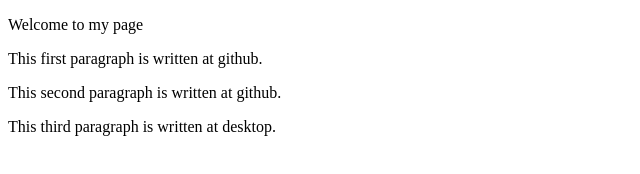
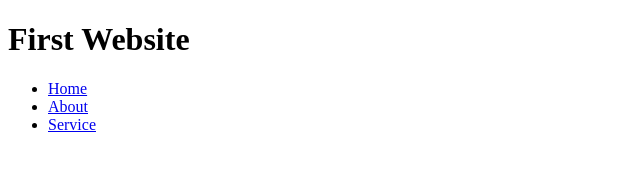
Before and after one commit to runaia/my-site, a plain HTML site: page index.html in a window 1280 px wide. Shown: the whole page, without its empty margins (0-640 px from the left). Drawn offline with Linux system fonts and the light colour scheme.

Commit message:
test Commit
add Folder
- css

add File
- about.html
- services.html

```diff
--- a/index.html
+++ b/index.html
@@ -3,13 +3,26 @@
 <head>
     <meta charset="UTF-8">
     <meta name="viewport" content="width=device-width, initial-scale=1.0">
+    <link rel="stylesheet" href="./css/style.css">
     <title>Welcome</title>
 </head>
 <body>
-    <p>Welcome to my page</p>
-    <p>This first paragraph is written at github.</p>
-    <p>This second paragraph is written at github.</p>
-    <p>This third paragraph is written at desktop.</p>
+    <header>
+        <div class="container">
+            <div class="branding">
+                <h1>
+                    <span class="highlight">First Website</span>
+                </h1>
+            </div>
+            <nav>
+                <ul>
+                    <li class="current"><a href="index.html">Home</a></li>
+                    <li class="current"><a href="about.html">About</a></li>
+                    <li class="current"><a href="services.html">Service</a></li>
+                </ul>
+            </nav>
+        </div>
+    </header>
 
 </body>
 </html>
```
Also changed, not shown: about.html (added), css/style.css (added), services.html (added).
